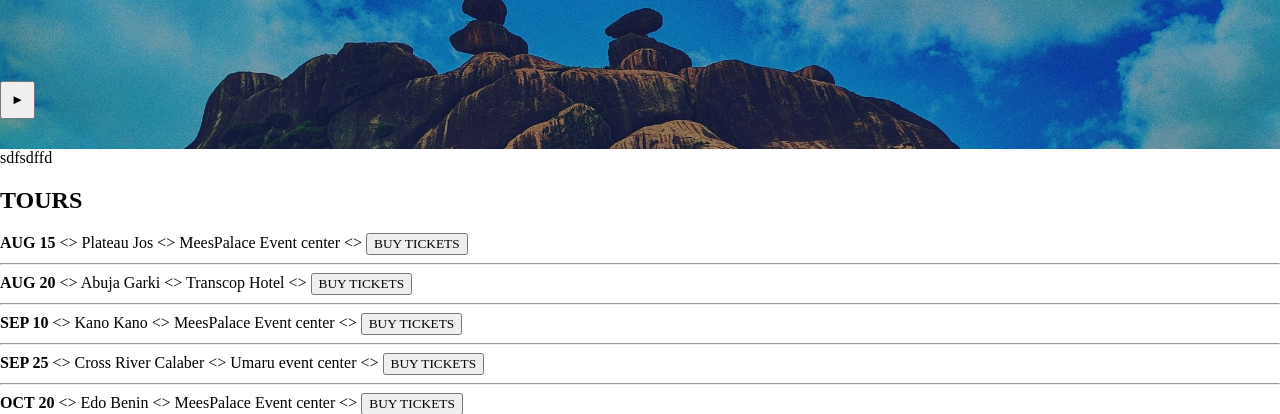
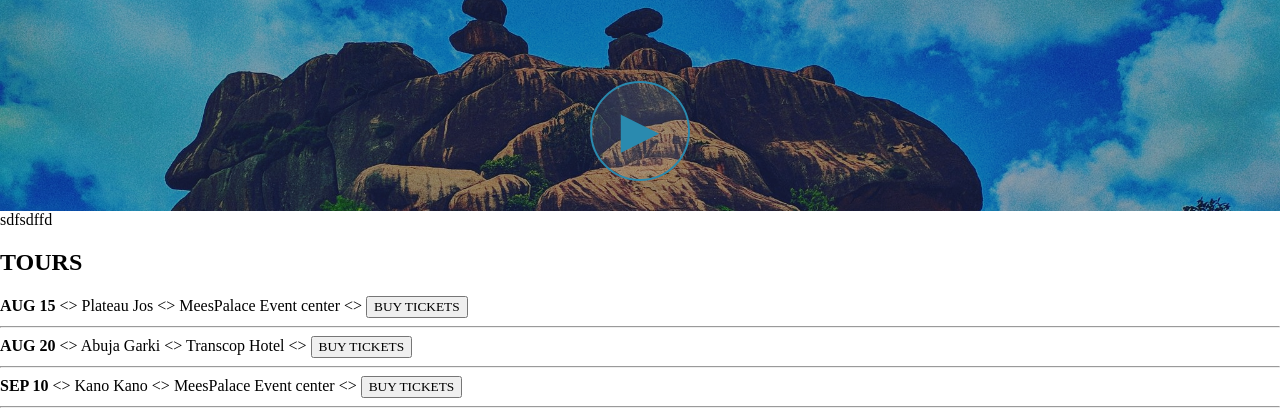
Before and after one commit to zeredogo/musicblog_demo, a plain HTML site: page Index.html in a window 1280 px wide. Shown: the part 282-696 px from the top of the page. Drawn offline with Linux system fonts and the light colour scheme.

Commit message:
updating css file

```diff
--- a/Index.html
+++ b/Index.html
@@ -23,7 +23,7 @@
         <br>
         <br>
         <!-- Todo: fine a suitable background image -->
-        <button class="btn" type="button">&#9658;</button>
+        <button class="btn btn-header btn-play" type="button">&#9658;</button>
     </header>
     sdfsdffd
     <section>
--- a/Styles.css
+++ b/Styles.css
@@ -117,3 +117,13 @@ html, body {
 .btn-header:hover {
     background-color: rgba(255, 255, 255, .3);
 }
+.btn-play {
+    display: block;
+    margin: 0 auto;
+    color: #2a8aaf;
+    font-size: 4em;
+    border-radius: 50%;
+    padding: 0;
+    width: 100px;
+    height: 100px;
+}
```
